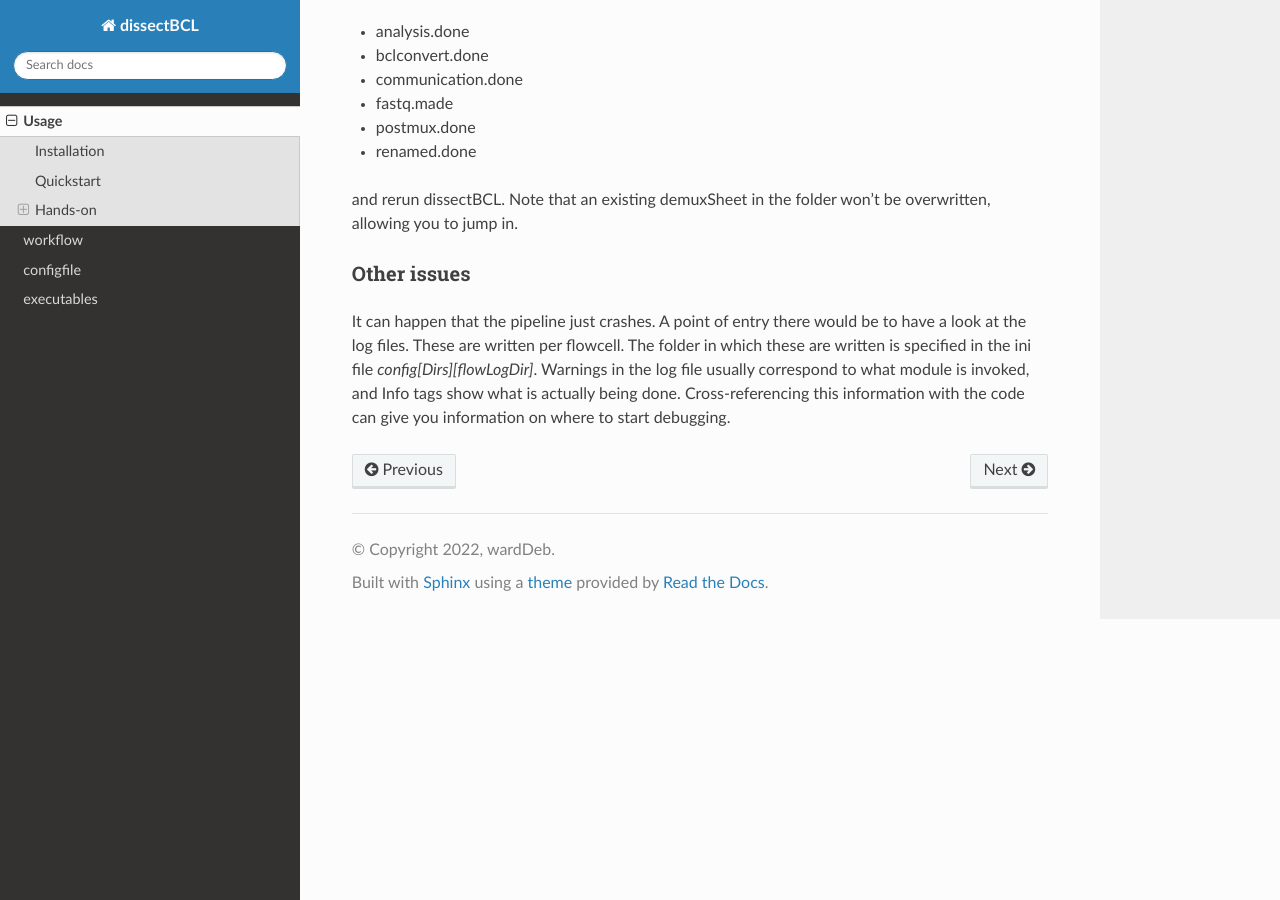
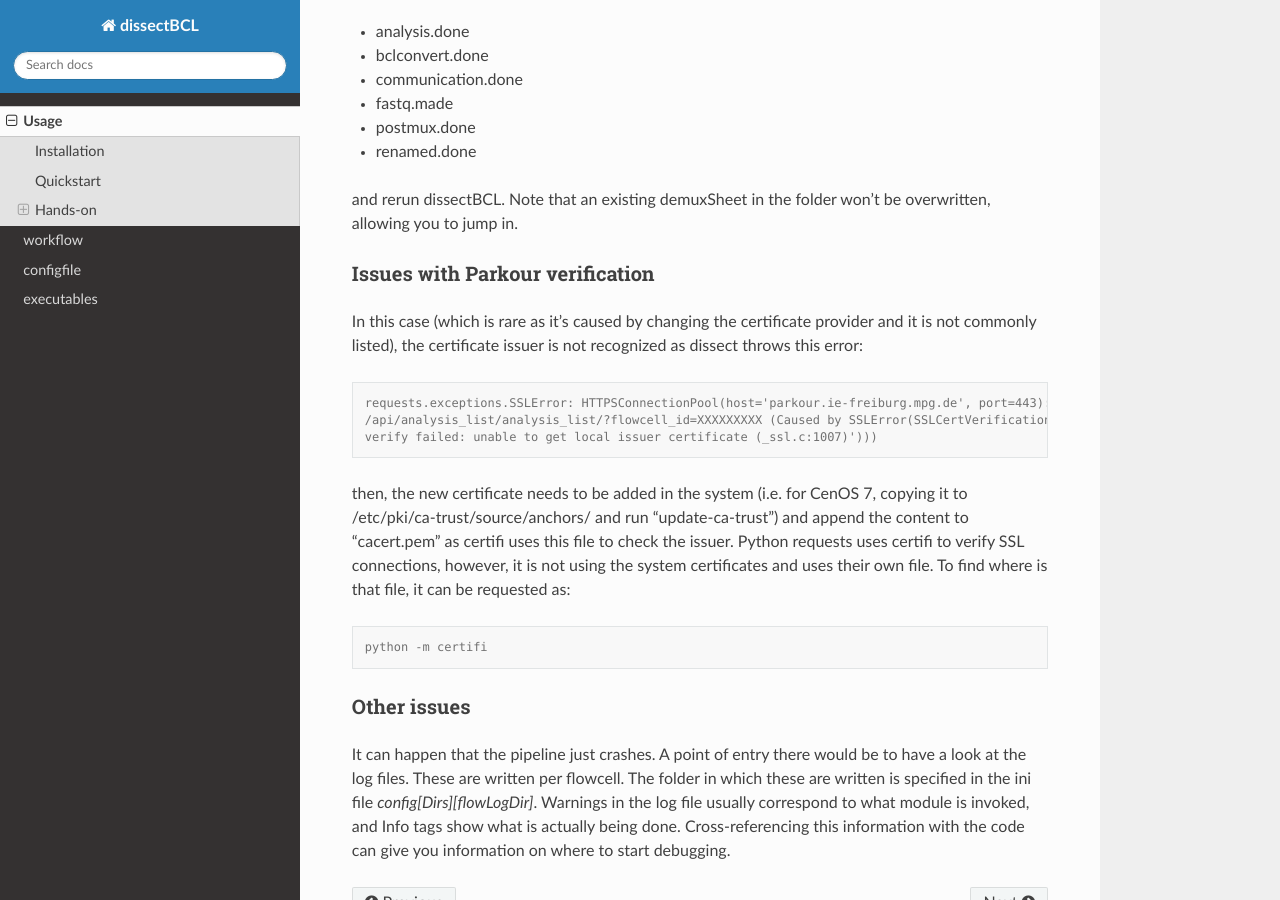
Before and after one commit to maxplanck-ie/dissectBCL, a Sphinx documentation site: the page built from docs/usage.rst, in a window 1280 px wide and 900 px high, scrolled down 3017 px. Built offline with Sphinx 7.4.7 and the Read the Docs theme 2.0.0, drawn with Linux system fonts in a browser that asks for light colours.

Commit message:
adding documentation for certificate change problems

```diff
--- a/docs/usage.rst
+++ b/docs/usage.rst
@@ -148,6 +148,25 @@ remove all the flags:
 
 and rerun dissectBCL. Note that an existing demuxSheet in the folder won't be overwritten, allowing you to jump in.
 
+Issues with Parkour verification
+^^^^^^^^^^^^^^^^^^^^^^^^^^^^^^^^
+In this case (which is rare as it's caused by changing the certificate provider and it is not commonly listed), the certificate issuer is not recognized as dissect throws this error:
+
+.. code-block:: console
+
+    requests.exceptions.SSLError: HTTPSConnectionPool(host='parkour.ie-freiburg.mpg.de', port=443): Max retries exceeded with url:
+    /api/analysis_list/analysis_list/?flowcell_id=XXXXXXXXX (Caused by SSLError(SSLCertVerificationError(1, '[SSL: CERTIFICATE_VERIFY_FAILED] certificate
+    verify failed: unable to get local issuer certificate (_ssl.c:1007)')))
+
+then, the new certificate needs to be added in the system (i.e. for CenOS 7, copying it to /etc/pki/ca-trust/source/anchors/ and run "update-ca-trust") and append the content to "cacert.pem" as certifi uses this file to check the issuer.
+Python requests uses certifi to verify SSL connections, however, it is not using the system certificates and uses their own file.
+To find where is that file, it can be requested as:
+
+.. code-block:: console
+
+    python -m certifi
+
+
 Other issues
 ^^^^^^^^^^^^
 It can happen that the pipeline just crashes. A point of entry there would be to have a look at the log files. These are written per flowcell.
```
